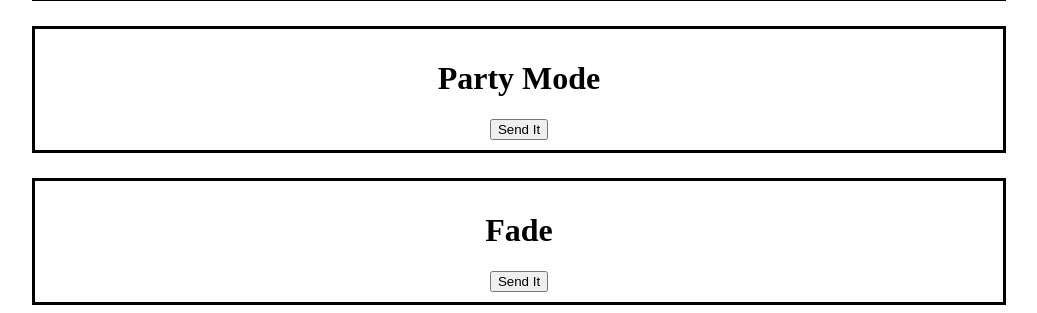
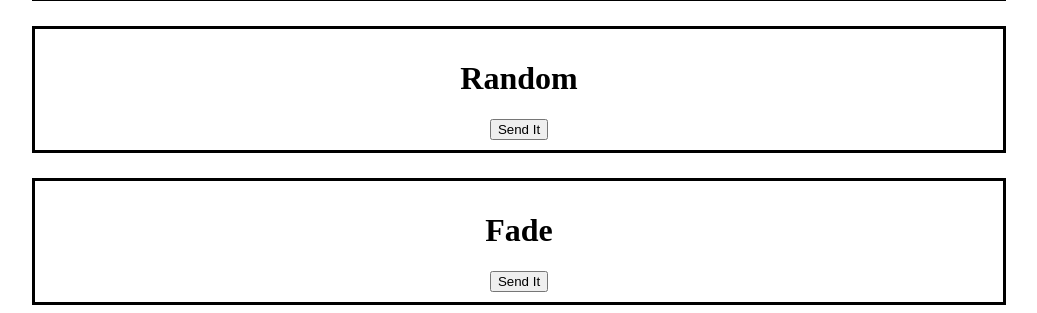
Before and after one commit to the-shwa/piLightServer, a Flask app: page / in a window 1280 px wide. Shown: the part 538-851 px from the top of the page, without its empty margins (121-1158 px from the left). Run offline with Flask 2, Linux system fonts and the light colour scheme.

Commit message:
Renamed 'Party mode' to more appropriate 'Random'

```diff
--- a/app.py
+++ b/app.py
@@ -5,7 +5,6 @@ abort = False
 from flask import Flask, render_template, request
 from thread import start_new_thread
 from random import *
-import time
 import pigpio
 pi = pigpio.pi()
 app = Flask(__name__)
@@ -85,8 +84,8 @@ def range():
         return render_template('index.html',red=red, green=green, blue=blue)
     else: #bad :(
         return render_template('bad.html')
-@app.route('/party', methods=['GET', 'POST'])
-def party():
+@app.route('/random', methods=['GET', 'POST'])
+def random():
     global RED_PIN
     global GREEN_PIN
     global BLUE_PIN
--- a/templates/index.html
+++ b/templates/index.html
@@ -32,8 +32,8 @@
 </form>
 </div>
 <div class="other">
-<h1>Party Mode</h1>
-<form method="POST" action="/party">
+<h1>Random</h1>
+<form method="POST" action="/random">
   <input class="btn btn-primary" type="submit" value="Send It">
 </form>
 </div>
```
